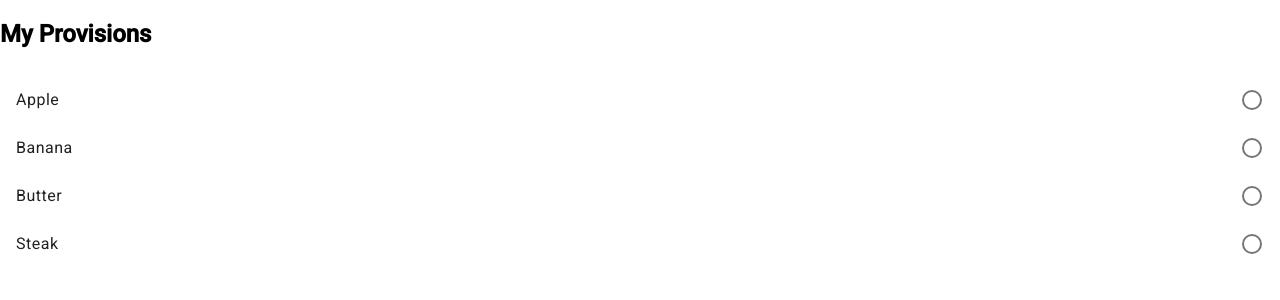
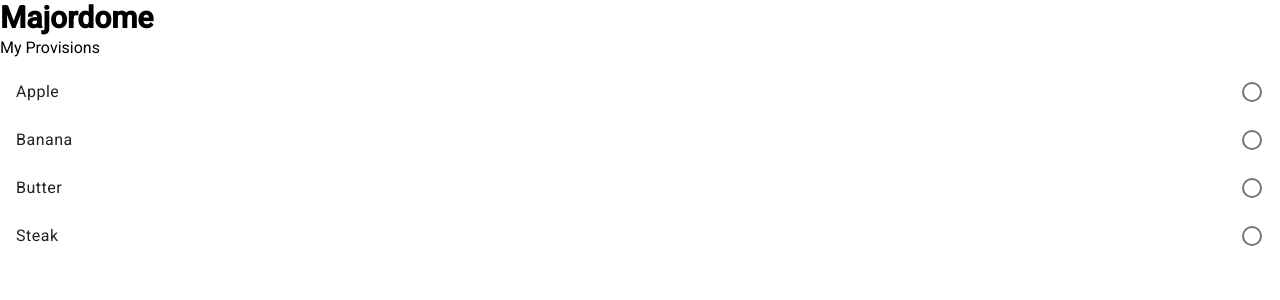
Before and after one commit to fciub/majordome, an Angular app in the folder majordome-web/: page / in a window 1280 px wide. Shown: the top 300 px of the page. Built offline with nearby package versions, Linux system fonts and the light colour scheme.

Commit message:
root: add tailwindcss in the project

```diff
--- a/majordome-web/package.json
+++ b/majordome-web/package.json
@@ -29,12 +29,15 @@
     "@angular/cli": "~16.1.4",
     "@angular/compiler-cli": "^16.1.0",
     "@types/jasmine": "~4.3.0",
+    "autoprefixer": "^10.4.14",
     "jasmine-core": "~4.6.0",
     "karma": "~6.4.0",
     "karma-chrome-launcher": "~3.2.0",
     "karma-coverage": "~2.2.0",
     "karma-jasmine": "~5.1.0",
     "karma-jasmine-html-reporter": "~2.1.0",
+    "postcss": "^8.4.26",
+    "tailwindcss": "^3.3.3",
     "typescript": "~5.1.3"
   }
 }
--- a/majordome-web/src/index.html
+++ b/majordome-web/src/index.html
@@ -11,6 +11,9 @@
   <link href="https://fonts.googleapis.com/icon?family=Material+Icons" rel="stylesheet">
 </head>
 <body>
+  <h1 class="text-3xl font-bold">
+    Majordome
+  </h1>
   <app-root></app-root>
 </body>
 </html>
--- a/majordome-web/src/styles.css
+++ b/majordome-web/src/styles.css
@@ -1,4 +1,8 @@
 /* You can add global styles to this file, and also import other style files */
+
+@tailwind base;
+@tailwind components;
+@tailwind utilities;
 
 html, body { height: 100%; }
 body { margin: 0; font-family: Roboto, "Helvetica Neue", sans-serif; }
--- /dev/null
+++ b/majordome-web/tailwind.config.js
@@ -0,0 +1,10 @@
+/** @type {import('tailwindcss').Config} */
+module.exports = {
+  content: [
+    "./src/**/*.{html,ts}"
+  ],
+  theme: {
+    extend: {},
+  },
+  plugins: [],
+}
```
Also changed, not shown: 1 other file (tests, documents, lock files or other folders).
